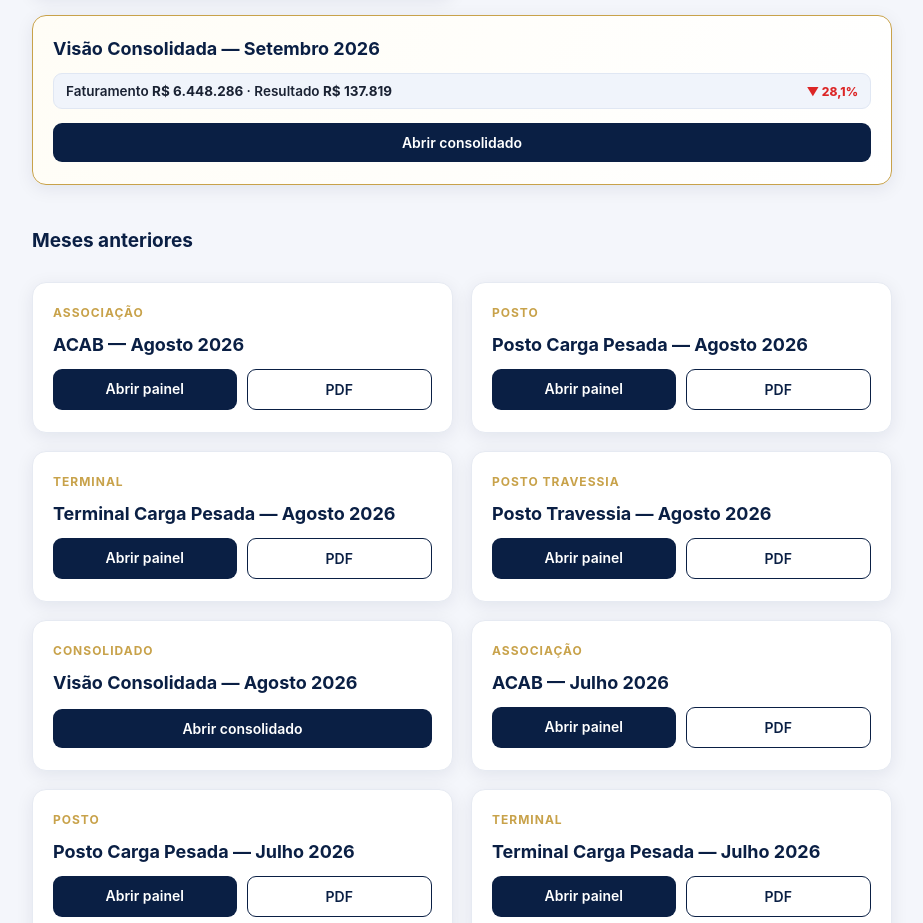
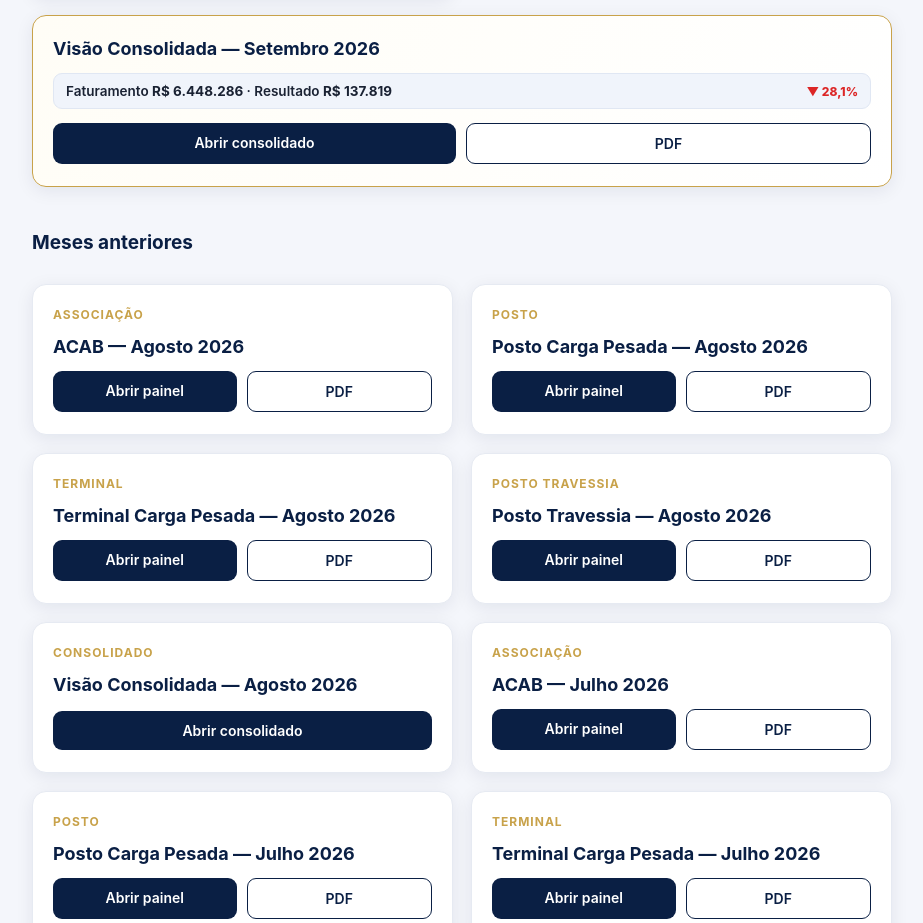
Before and after one commit to PauloAlmaraz/fechamentos-finansys, a plain HTML site: page index.html in a window 1280 px wide. Shown: the part 825-1748 px from the top of the page, without its empty margins (178-1101 px from the left). Drawn offline with Linux system fonts and the light colour scheme.

Commit message:
Consolidado setembro 2026: publica PDF e link no indice
Co-Authored-By: Claude Opus 5.5 <noreply@anthropic.com>
Claude-Session: https://claude.ai/code/session_01Q8BXGerXLah71qYWvdXiVh

```diff
--- a/index.html
+++ b/index.html
@@ -110,6 +110,7 @@
         <div class="kpi"><span>Faturamento <b>R$ 6.448.286</b> · Resultado <b>R$ 137.819</b></span><span class="d down">▼ 28,1%</span></div>
         <div class="btns">
           <a class="btn btn-view" href="finansys-consolidado-setembro-2026-17734f08.html">Abrir consolidado</a>
+          <a class="btn btn-pdf" href="finansys-consolidado-setembro-2026-17734f08.pdf">PDF</a>
         </div>
       </div>
     </div>
```
Also changed, not shown: 1 other file.
